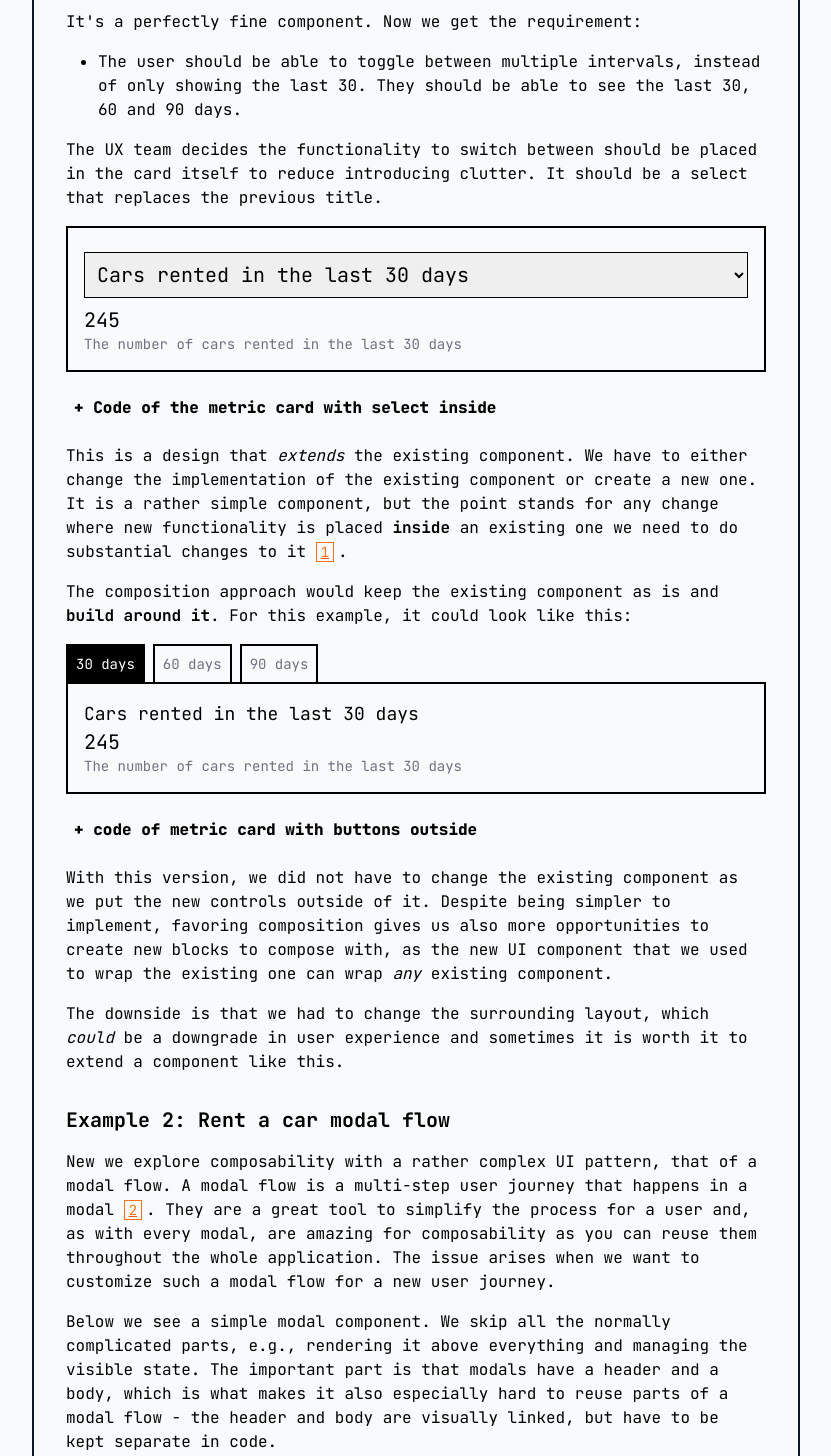
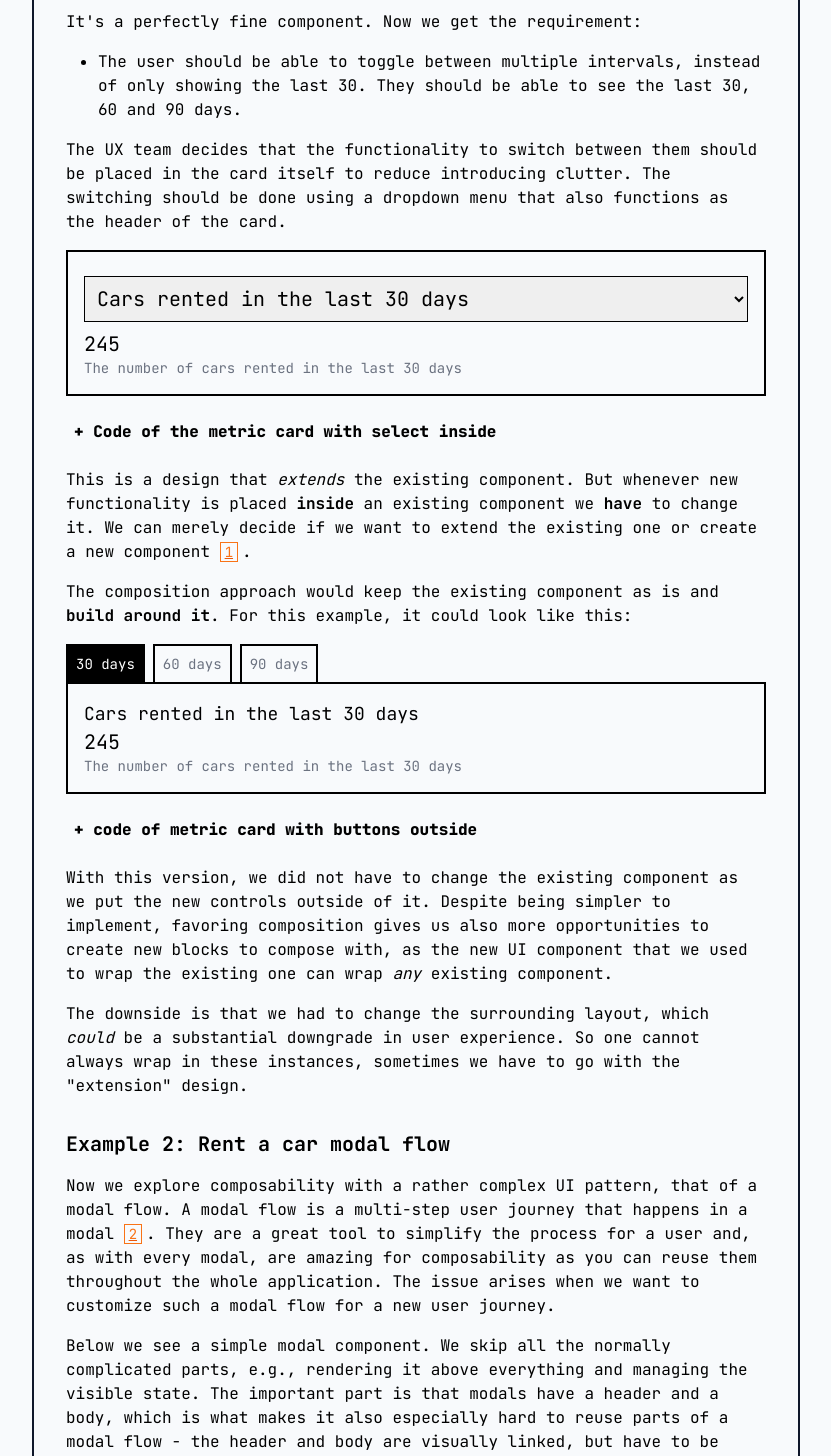
Before and after one commit to TN1ck/tn1ck.com, a Next.js app: page /blog/composable-uis in a window 1280 px wide. Shown: the part 1300-2756 px from the top of the page, without its empty margins (224-1055 px from the left). Built offline with nearby package versions, Linux system fonts and the light colour scheme.

Commit message:
chore: better words

```diff
--- a/pages/blog/composable-uis.tsx
+++ b/pages/blog/composable-uis.tsx
@@ -735,9 +735,10 @@ const Footnotes: NextPage = () => {
             </li>
           </ul>
           <p>
-            The UX team decides the functionality to switch between should be
-            placed in the card itself to reduce introducing clutter. It should
-            be a select that replaces the previous title.
+            The UX team decides that the functionality to switch between them
+            should be placed in the card itself to reduce introducing clutter.
+            The switching should be done using a dropdown menu that also
+            functions as the header of the card.
           </p>
           <div className="my-4">
             <MetricCardWithToggle
@@ -805,12 +806,11 @@ const MetricCardWithToggle = ({
 }`}</CodeBlock>
           </Accordion>
           <p>
-            This is a design that <i>extends</i> the existing component. We have
-            to either change the implementation of the existing component or
-            create a new one. It is a rather simple component, but the point
-            stands for any change where new functionality is placed{" "}
-            <strong>inside</strong> an existing one we need to do substantial
-            changes to it{" "}
+            This is a design that <i>extends</i> the existing component. But
+            whenever new functionality is placed <strong>inside</strong> an
+            existing component we <strong>have</strong> to change it. We can
+            merely decide if we want to extend the existing one or create a new
+            component{" "}
             <Footnote>
               In React you can always pass other react components for the
               content e.g., instead of title being a string, it can be a
@@ -907,8 +907,9 @@ const MetricCardsComposition = ({
           </p>
           <p>
             The downside is that we had to change the surrounding layout, which{" "}
-            <i>could</i> be a downgrade in user experience and sometimes it is
-            worth it to extend a component like this.
+            <i>could</i> be a substantial downgrade in user experience. So one
+            cannot always wrap in these instances, sometimes we have to go with
+            the "extension" design.
           </p>
           {/* <p>
           UX Designers <s>always</s> normally want to provide the best
@@ -922,7 +923,7 @@ const MetricCardsComposition = ({
         </p> */}
           <h2>Example 2: Rent a car modal flow</h2>
           <p>
-            New we explore composability with a rather complex UI pattern, that
+            Now we explore composability with a rather complex UI pattern, that
             of a modal flow. A modal flow is a multi-step user journey that
             happens in a modal{" "}
             <Footnote>
```
